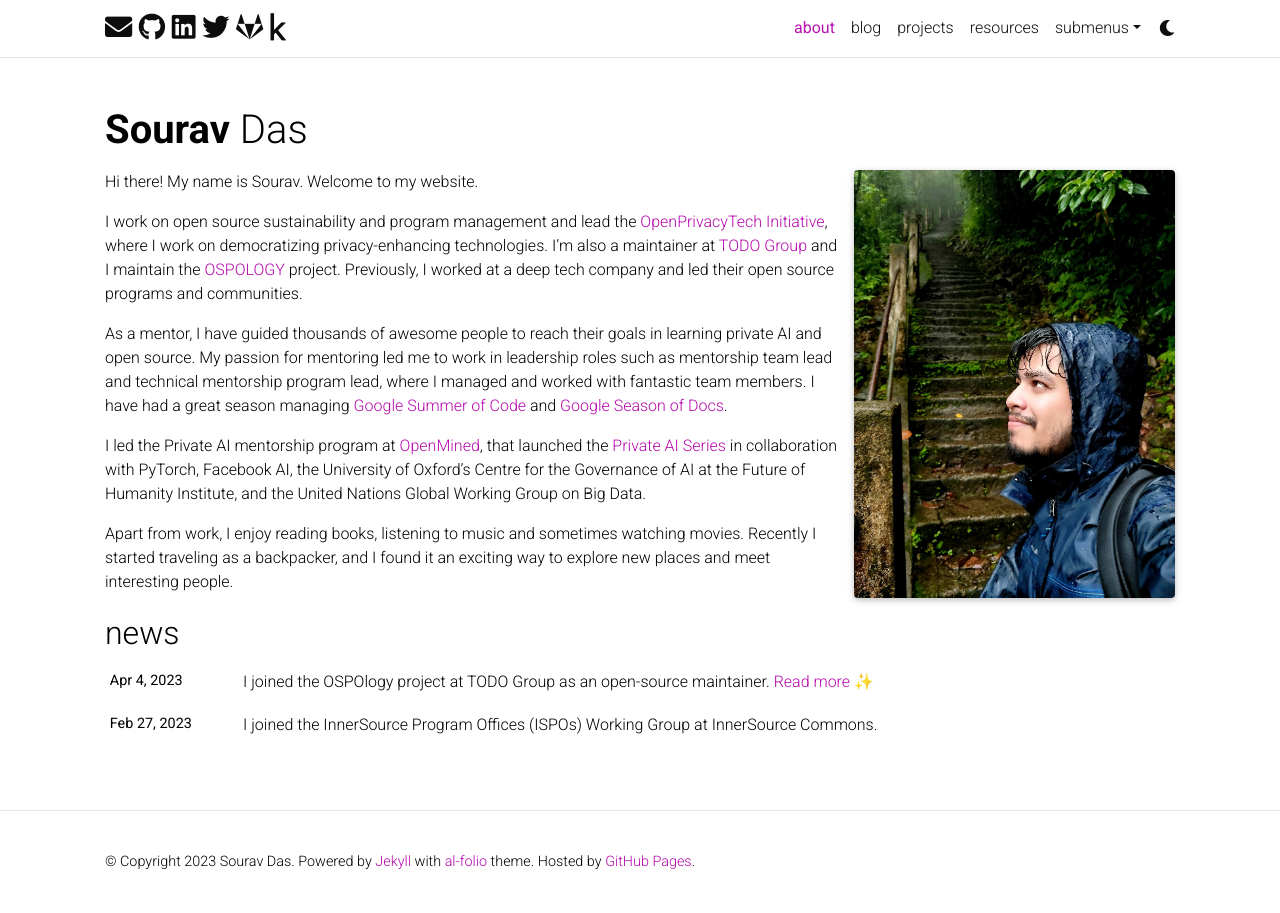
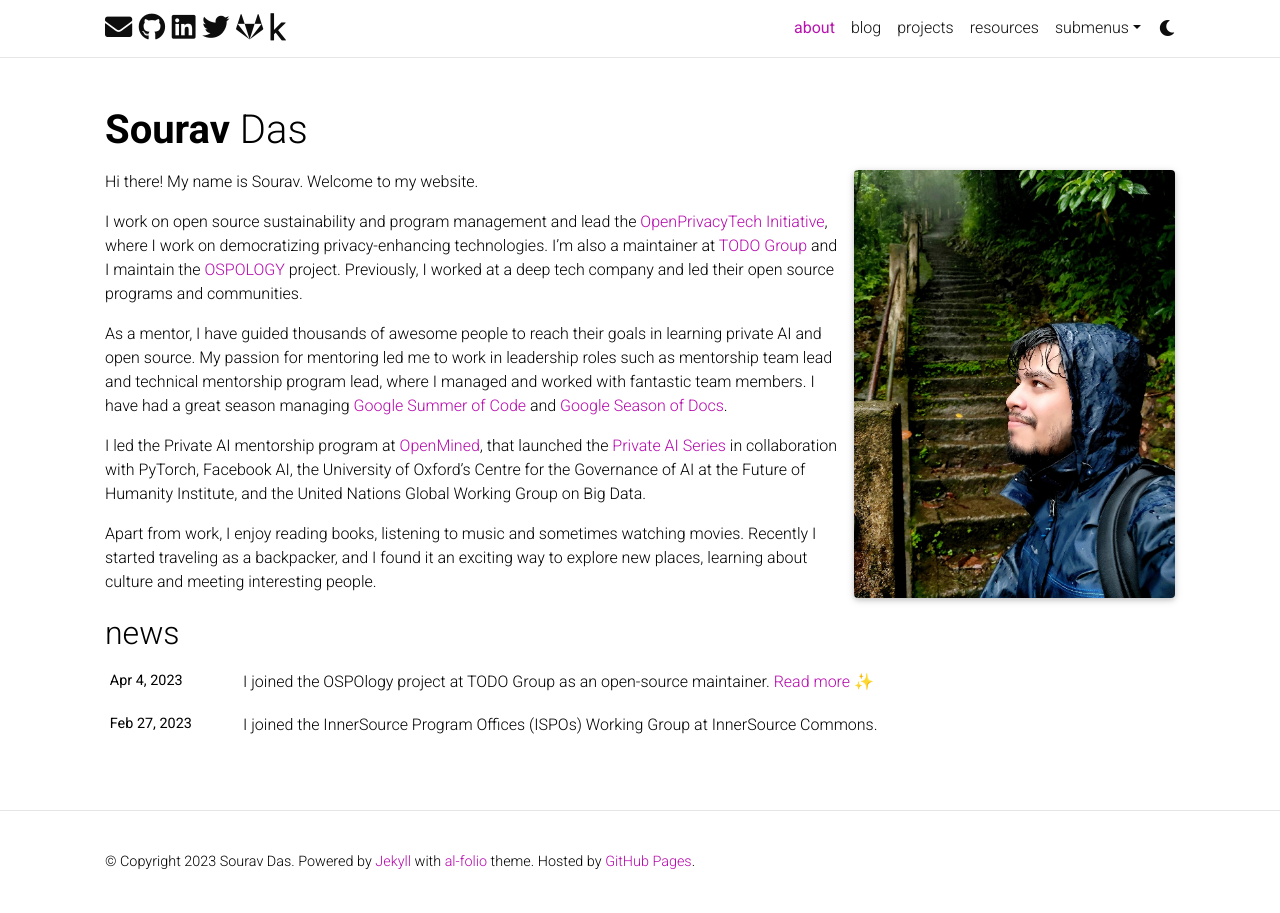
Before and after one commit to souravcipher/souravcipher.github.io, a Jekyll site: the page built from _pages/about.md, in a window 1280 px wide. Built offline with Jekyll 4.4.1, drawn with Linux system fonts in a browser that asks for light colours; full-size pictures stand in for the smaller copies a plugin makes; emoji names are drawn with the system emoji font; comment, search, counter and statistics services are not loaded; a style sheet for code colours, icons or effects is not loaded.

Commit message:
Update about.md

```diff
--- a/_pages/about.md
+++ b/_pages/about.md
@@ -27,4 +27,4 @@
 
 I led the Private AI mentorship program at [OpenMined](https://openmined.org/), that launched the [Private AI Series](https://courses.openmined.org/) in collaboration with PyTorch, Facebook AI, the University of Oxford’s Centre for the Governance of AI at the Future of Humanity Institute, and the United Nations Global Working Group on Big Data.
 
-Apart from work, I enjoy reading books, listening to music and sometimes watching movies. Recently I started traveling as a backpacker, and I found it an exciting way to explore new places and meet interesting people.
+Apart from work, I enjoy reading books, listening to music and sometimes watching movies. Recently I started traveling as a backpacker, and I found it an exciting way to explore new places, learning about culture and meeting interesting people.
```
